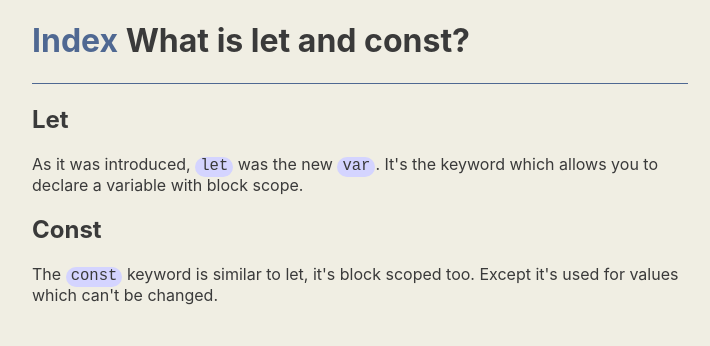
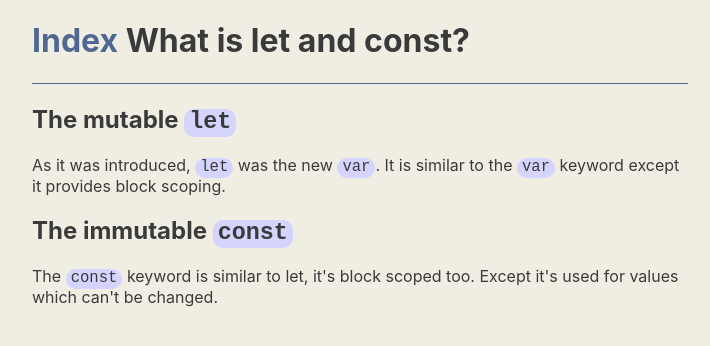
Before and after one commit to drbzyx/es6-concepts, a Next.js app in the folder app/: page /let-and-const in a window 1280 px wide. Shown: the top 346 px of the page, without its empty margins (280-990 px from the left). Built offline with nearby package versions, Linux system fonts and the light colour scheme.

Commit message:
Pages(Const and Let): Update content

```diff
--- a/app/pages/let-and-const.js
+++ b/app/pages/let-and-const.js
@@ -12,15 +12,19 @@ export default function LetAndConst() {
     <Main>
       <Heading>What is let and const?</Heading>
       <Section>
-        <Subheading>Let</Subheading>
+        <Subheading>
+          The mutable <Code>let</Code>
+        </Subheading>
         <Paragraph>
           As it was introduced, <Code>let</Code> was the new <Code>var</Code>.
-          It's the keyword which allows you to declare a variable with block
-          scope.
+          It is similar to the <Code>var</Code> keyword except it provides block
+          scoping.
         </Paragraph>
       </Section>
       <Section>
-        <Subheading>Const</Subheading>
+        <Subheading>
+          The immutable <Code>const</Code>
+        </Subheading>
         <Paragraph>
           The <Code>const</Code> keyword is similar to let, it's block scoped
           too. Except it's used for values which can't be changed.
```
